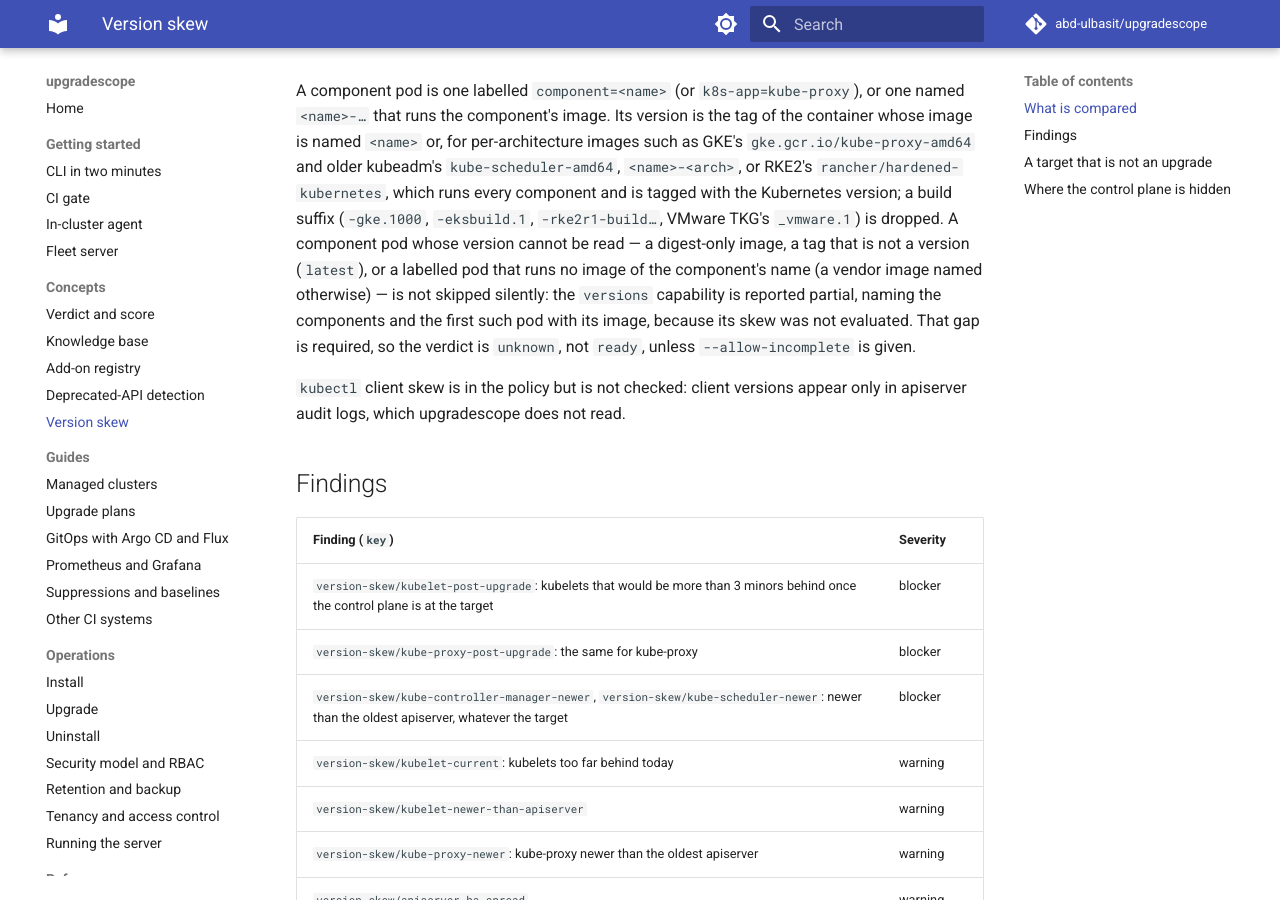
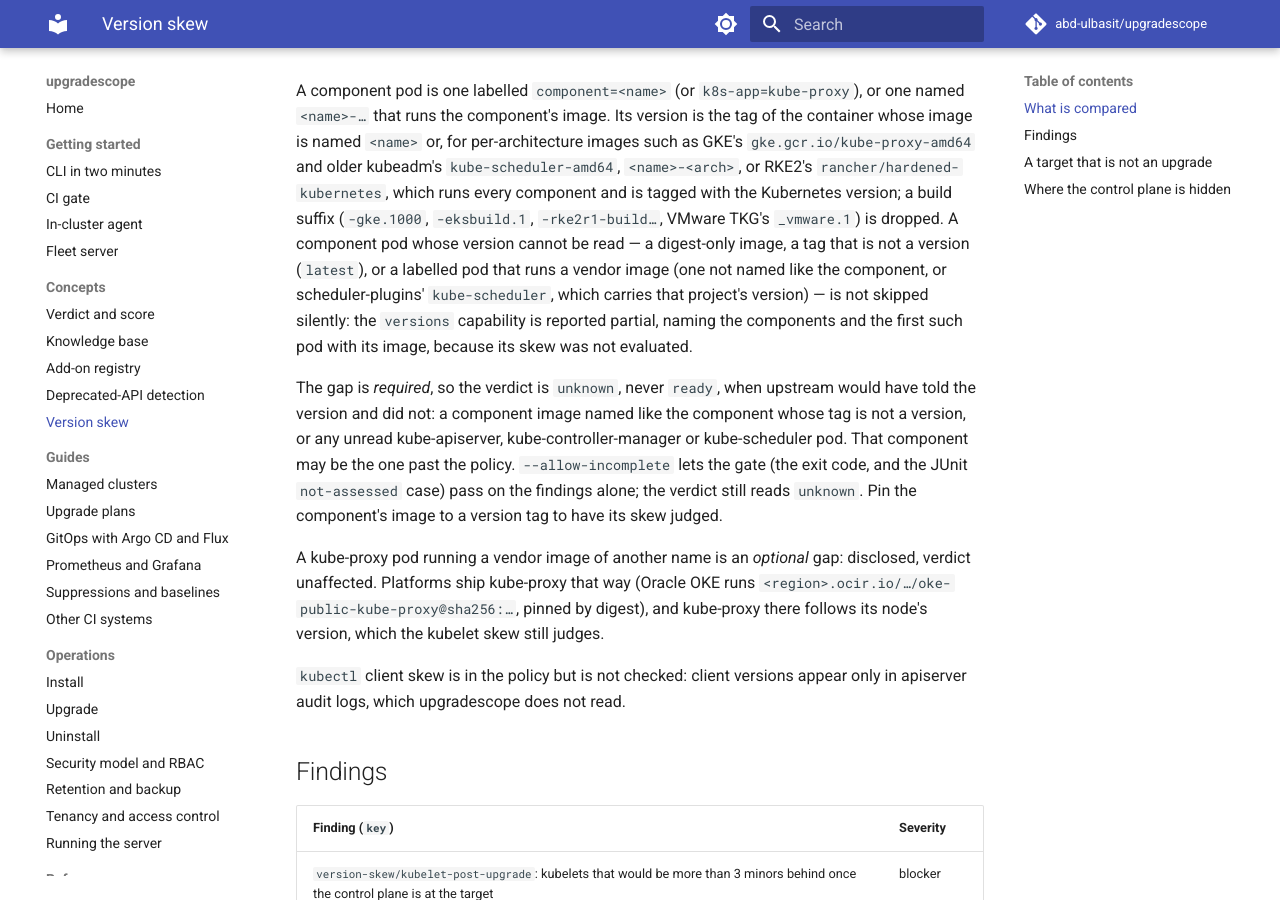
Before and after one commit to abd-ulbasit/upgradescope, an MkDocs documentation site: the page built from docs/concepts/version-skew.md, in a window 1280 px wide and 900 px high, scrolled down 673 px. Built offline with MkDocs 1.6.1 and Material for MkDocs 9.7.7, drawn with Linux system fonts in a browser that asks for light colours; comment, search, counter and statistics services are not loaded.

Commit message:
docs: when a partial versions gap is required, and what --allow-incomplete changes
version-skew.md said the verdict is unknown "unless --allow-incomplete is
given": the flag only lets the gate (exit code, JUnit not-assessed case)
pass on findings alone; the verdict stays unknown. The required/optional
split for an unread component version is described in version-skew,
verdict-and-score, troubleshooting (a versions (partial, required) row
with its own fix: a version tag, or --allow-incomplete) and
managed-clusters (verdict effect, and an OKE row). Claims SK-02 and
VS-06b carry the versions case and the platform-table test.

Refs #169

Co-Authored-By: Claude Fable 5 <noreply@anthropic.com>

```diff
--- a/docs/concepts/version-skew.md
+++ b/docs/concepts/version-skew.md
@@ -24,12 +24,26 @@ older kubeadm's `kube-scheduler-amd64`, `<name>-<arch>`, or RKE2's
 with the Kubernetes version; a build suffix (`-gke.1000`, `-eksbuild.1`,
 `-rke2r1-build…`, VMware TKG's `_vmware.1`) is dropped. A component pod whose version
 cannot be read — a digest-only image, a tag that is not a version
-(`latest`), or a labelled pod that runs no image of the component's name
-(a vendor image named otherwise) — is not skipped silently: the
-`versions` capability is reported partial, naming the components and the
-first such pod with its image, because its skew was not evaluated. That
-gap is required, so the verdict is `unknown`, not `ready`, unless
-`--allow-incomplete` is given.
+(`latest`), or a labelled pod that runs a vendor image (one not named
+like the component, or scheduler-plugins' `kube-scheduler`, which carries
+that project's version) — is not skipped silently: the `versions`
+capability is reported partial, naming the components and the first such
+pod with its image, because its skew was not evaluated.
+
+The gap is *required*, so the verdict is `unknown`, never `ready`, when
+upstream would have told the version and did not: a component image named
+like the component whose tag is not a version, or any unread
+kube-apiserver, kube-controller-manager or kube-scheduler pod. That
+component may be the one past the policy. `--allow-incomplete` lets the
+gate (the exit code, and the JUnit `not-assessed` case) pass on the
+findings alone; the verdict still reads `unknown`. Pin the component's
+image to a version tag to have its skew judged.
+
+A kube-proxy pod running a vendor image of another name is an *optional*
+gap: disclosed, verdict unaffected. Platforms ship kube-proxy that way
+(Oracle OKE runs `<region>.ocir.io/…/oke-public-kube-proxy@sha256:…`,
+pinned by digest), and kube-proxy there follows its node's version, which
+the kubelet skew still judges.
 
 `kubectl` client skew is in the policy but is not checked: client versions
 appear only in apiserver audit logs, which upgradescope does not read.
```
Also changed, not shown: docs/claims.md (+2 -2 lines), docs/concepts/verdict-and-score.md (+7 -3 lines), docs/guides/managed-clusters.md (+7 -3 lines), docs/troubleshooting.md (+1 -0 lines).
